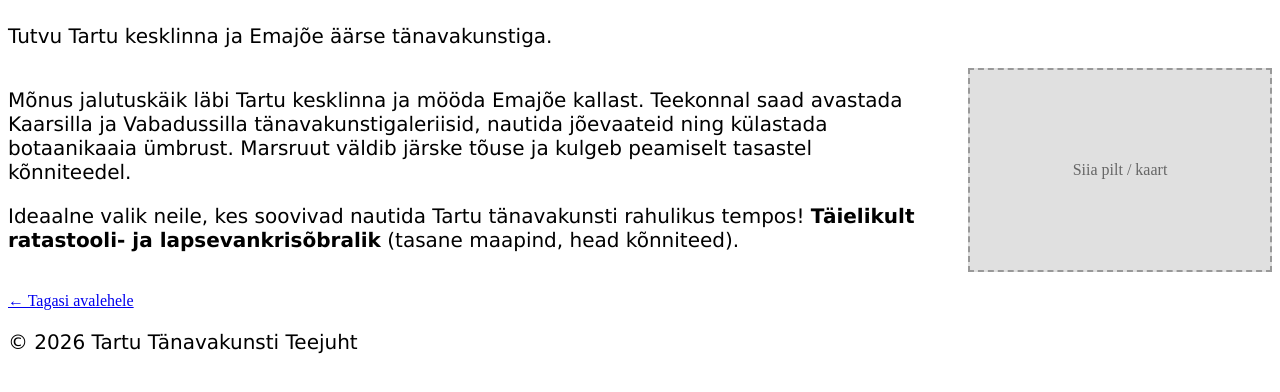
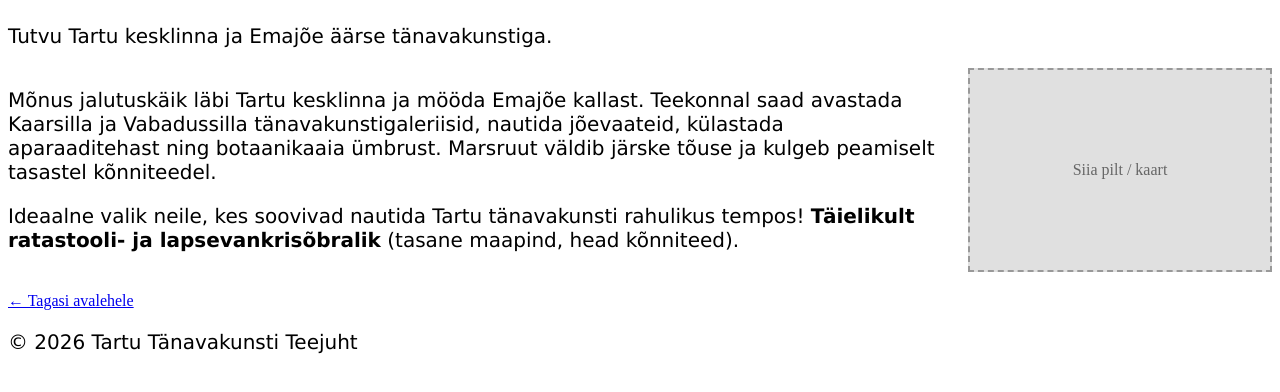
Before and after one commit to heidivakkum/Tartu-tanavakunsti-veebileht, a plain HTML site: page short-tour.html in a window 1280 px wide. Shown: the part 76-468 px from the top of the page. Drawn offline with Linux system fonts and the light colour scheme.

Commit message:
Update short-tour.html

```diff
--- a/short-tour.html
+++ b/short-tour.html
@@ -53,7 +53,7 @@
         <section class="tour-details">
             <div class="content-with-space">
                 <div class="text-column">
-                    <p>Mõnus jalutuskäik läbi Tartu kesklinna ja mööda Emajõe kallast. Teekonnal saad avastada Kaarsilla ja Vabadussilla tänavakunstigaleriisid, nautida jõevaateid ning külastada botaanikaaia ümbrust. Marsruut väldib järske tõuse ja kulgeb peamiselt tasastel kõnniteedel.</p>
+                    <p>Mõnus jalutuskäik läbi Tartu kesklinna ja mööda Emajõe kallast. Teekonnal saad avastada Kaarsilla ja Vabadussilla tänavakunstigaleriisid, nautida jõevaateid, külastada aparaaditehast ning botaanikaaia ümbrust. Marsruut väldib järske tõuse ja kulgeb peamiselt tasastel kõnniteedel.</p>
 
                     <p>Ideaalne valik neile, kes soovivad nautida Tartu tänavakunsti rahulikus tempos! <strong>Täielikult ratastooli- ja lapsevankrisõbralik</strong> (tasane maapind, head kõnniteed).</p>
 
```
